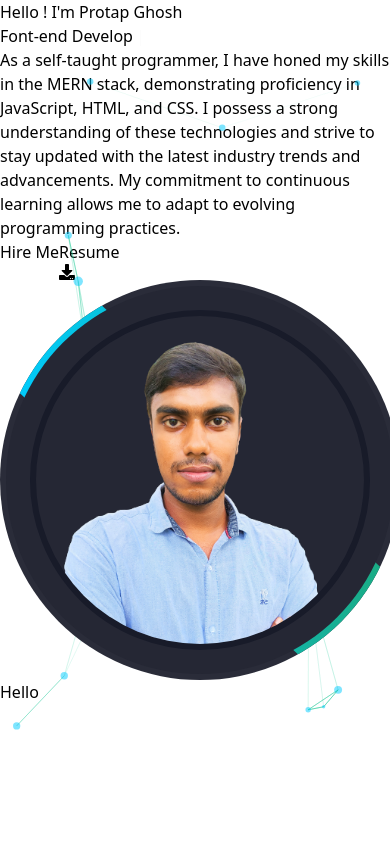
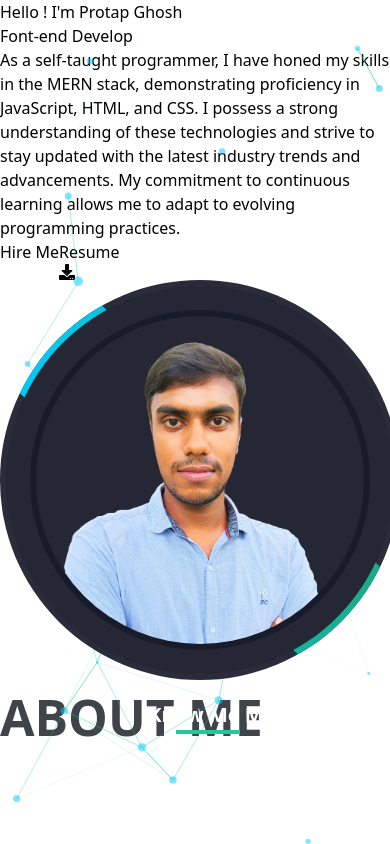
Before and after one commit to protapkrghosh/protap-ghosh-portfolio, a React (Vite) app: page / in a window 390 px wide. Built offline with nearby package versions, Linux system fonts and the light colour scheme.

Commit message:
about me

```diff
--- /dev/null
+++ b/src/Components/SectionTitle/SectionTitle.css
@@ -0,0 +1,66 @@
+.about {
+   position: relative;
+}
+
+.title {
+   color: #3E444A;
+   font-size: 128px;
+   font-weight: bold;
+   text-transform: uppercase;
+}
+
+.sub-title {
+   color: #ffffff;
+   font-size: 40px;
+   font-weight: bold;
+   position: absolute;
+   top: 35%;
+   left: 39%;
+}
+
+.about hr {
+   width: 5em;
+   background: #20C997;
+   border-top: 0;
+   border-left: 0;
+   border-right: 0;
+   padding: 2px;
+   position: absolute;
+   top: 66%;
+   left: 47%;
+}
+
+@media only screen and (max-width: 768px) {
+   .title {
+      font-size: 80px;
+   }
+
+   .sub-title {
+      font-size: 35px;
+      top: 31%;
+      left: 36%;
+   }
+
+   .about hr {
+      top: 70%;
+      left: 47%;
+   }
+}
+
+@media only screen and (max-width: 576px) {
+   .title {
+      font-size: 50px;
+   }
+
+   .sub-title {
+      font-size: 20px;
+      top: 27%;
+      left: 38%;
+   }
+
+   .about hr {
+      width: 4em;
+      top: 66%;
+      left: 45%;
+   }
+}
--- /dev/null
+++ b/src/Components/SectionTitle/SectionTitle.jsx
@@ -0,0 +1,13 @@
+import "./SectionTitle.css"
+
+const SectionTitle = () => {
+   return (
+      <div className="text-center about">
+         <h1 className="title">About Me</h1>
+         <h2 className="sub-title">Know Me More</h2>
+         <hr />
+      </div>
+   );
+};
+
+export default SectionTitle;
--- a/src/Layout/Main.jsx
+++ b/src/Layout/Main.jsx
@@ -1,6 +1,7 @@
 import React from 'react';
 import Banner from '../Pages/Banner/Banner';
 import AboutMe from '../Pages/AboutMe/AboutMe';
+import SectionTitle from '../Components/SectionTitle/SectionTitle';
 
 const Main = () => {
    return (
--- a/src/Pages/AboutMe/AboutMe.jsx
+++ b/src/Pages/AboutMe/AboutMe.jsx
@@ -1,8 +1,9 @@
+import SectionTitle from "../../Components/SectionTitle/SectionTitle";
 
 const AboutMe = () => {
    return (
-      <div className="hero min-h-screen text-6xl">
-         Hello
+      <div className="bg-[#343A40]">
+         <SectionTitle />
       </div>
    );
 };
--- a/src/Pages/Banner/Banner.jsx
+++ b/src/Pages/Banner/Banner.jsx
@@ -27,7 +27,7 @@ const Banner = () => {
    }
 
    return (
-      <div className='bg-[#212529] text-[#798792] pt-24 pb-32'>
+      <div className='bg-[#212529] text-[#798792] min-h-screen pt-32'>
          <Container>
             <div className='flex items-center justify-center' data-aos="fade-up" data-aos-duration="1000">
                <div className='w-full'>
@@ -81,7 +81,7 @@ const Banner = () => {
                style: {
                   position: "absolute",
                   width: "100%",
-                  height: "90%"
+                  height: "100%"
                },
                fpsLimit: 120,
                interactivity: {
```
